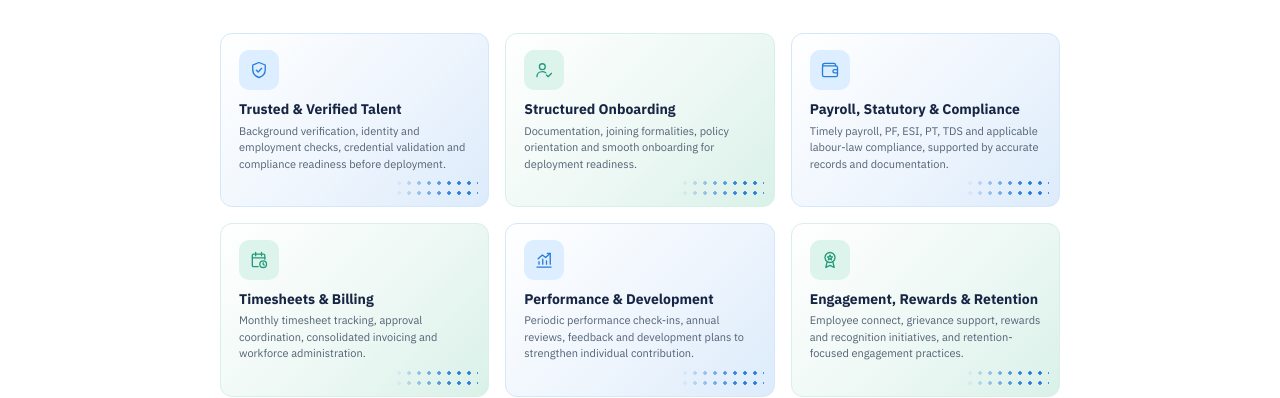
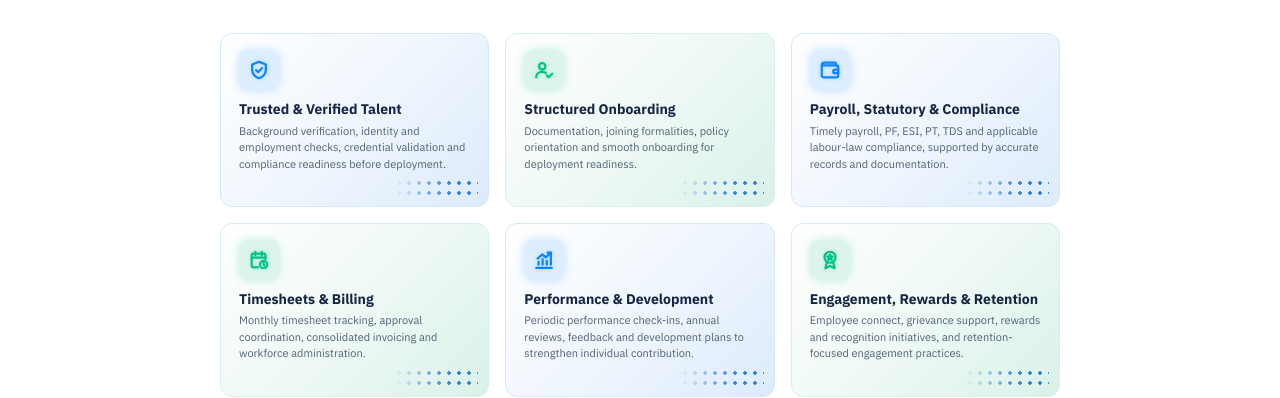
Before and after one commit to TalNXT/TalNXT-Website, a plain HTML site: page contingent-staffing.html in a window 1280 px wide. Shown: the part 1220-1618 px from the top of the page. Drawn offline with Linux system fonts and the light colour scheme.

Commit message:
Workforce Operations card icons glow

```diff
--- a/css/site.css
+++ b/css/site.css
@@ -745,8 +745,12 @@ p.copy { font-size: 15px; line-height: 1.7; color: #2b3446; margin: 0; }
 .ops-card.mint { --oc-bg: linear-gradient(135deg, #FFFFFF 0%, #EDF8F4 55%, #D9F1E8 100%); }
 .ops-card.blue,
 .ops-card.mint { --oc-accent: #287CDB; }
-.ops-icon { display: inline-flex; align-items: center; justify-content: center; width: 40px; height: 40px; border-radius: 10px; background: var(--oc-icon-bg); color: var(--oc-icon); }
-.ops-icon svg { width: 20px; height: 20px; }
+.ops-card.blue { --oc-icon: #0A84FF; --oc-glow: rgba(10,132,255,.25); }
+.ops-card.mint { --oc-icon: #00C389; --oc-glow: rgba(0,195,137,.25); }
+.ops-icon { display: inline-flex; align-items: center; justify-content: center; width: 40px; height: 40px; border-radius: 10px; background: var(--oc-icon-bg); color: var(--oc-icon);
+  box-shadow: 0 0 10px var(--oc-glow); transition: box-shadow .22s ease; }
+.ops-icon svg { width: 22px; height: 22px; stroke-width: 2.4; filter: drop-shadow(0 0 2px var(--oc-glow)); }
+.ops-card:hover .ops-icon { box-shadow: 0 0 14px var(--oc-glow); }
 .ops-title { font-family: 'IBM Plex Sans', -apple-system, Segoe UI, Roboto, sans-serif; font-size: 14px; font-weight: 700; line-height: 1.3; letter-spacing: 0; color: #172544; margin: 10px 0 4px; }
 .ops-card p { font-size: 11px; line-height: 1.5; color: #526174; }
 @media (prefers-reduced-motion: reduce) { .ops-card { transition: none; } .ops-card:hover { transform: none; } }
```
